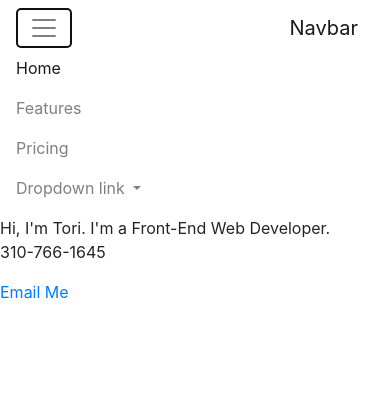
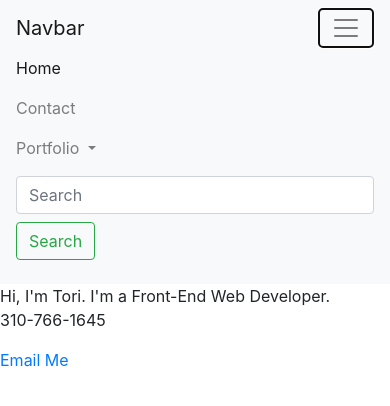
Before and after one commit to torismith94/portfolio, a plain HTML site: page index.html in a window 390 px wide. Both pictures are taken after a click on the button "Toggle navigation". Drawn offline with nearby package versions, Linux system fonts and the light colour scheme.

Commit message:
nav bar working and scaling to mobile

```diff
--- a/index.html
+++ b/index.html
@@ -14,33 +14,36 @@
 
 <body>
     <!-- Nav bar, sticky -->
-    <nav class="navbar navbar-toggleable-md navbar-light bg-faded">
-        <button class="navbar-toggler navbar-toggler-right" type="button" data-toggle="collapse" data-target="#navbarNavDropdown" aria-controls="navbarNavDropdown" aria-expanded="false" aria-label="Toggle navigation">
+    <nav class="navbar navbar-expand-lg navbar-light bg-light">
+        <a class="navbar-brand" href="#">Navbar</a>
+        <button class="navbar-toggler" type="button" data-toggle="collapse" data-target="#navbarSupportedContent" aria-controls="navbarSupportedContent" aria-expanded="false" aria-label="Toggle navigation">
           <span class="navbar-toggler-icon"></span>
         </button>
-        <a class="navbar-brand" href="#">Navbar</a>
-        <div class="collapse navbar-collapse" id="navbarNavDropdown">
-            <ul class="navbar-nav">
+
+        <div class="collapse navbar-collapse" id="navbarSupportedContent">
+          <ul class="navbar-nav mr-auto">
             <li class="nav-item active">
               <a class="nav-link" href="#">Home <span class="sr-only">(current)</span></a>
             </li>
             <li class="nav-item">
-                    <a class="nav-link" href="#">Features</a>
-                </li>
-                <li class="nav-item">
-                    <a class="nav-link" href="#">Pricing</a>
+              <a class="nav-link" href="#">Contact</a>
             </li>
             <li class="nav-item dropdown">
-                    <a class="nav-link dropdown-toggle" href="http://example.com" id="navbarDropdownMenuLink" data-toggle="dropdown" aria-haspopup="true" aria-expanded="false">
-          Dropdown link
+              <a class="nav-link dropdown-toggle" href="#" id="navbarDropdown" role="button" data-toggle="dropdown" aria-haspopup="true" aria-expanded="false">
+                Portfolio
               </a>
-                    <div class="dropdown-menu" aria-labelledby="navbarDropdownMenuLink">
+              <div class="dropdown-menu" aria-labelledby="navbarDropdown">
                 <a class="dropdown-item" href="#">Action</a>
                 <a class="dropdown-item" href="#">Another action</a>
+                <div class="dropdown-divider"></div>
                 <a class="dropdown-item" href="#">Something else here</a>
               </div>
             </li>
           </ul>
+          <form class="form-inline my-2 my-lg-0">
+            <input class="form-control mr-sm-2" type="search" placeholder="Search" aria-label="Search">
+            <button class="btn btn-outline-success my-2 my-sm-0" type="submit">Search</button>
+          </form>
         </div>
       </nav>
     <!-- About me div -->
```
Lines whose indentation alone changed are shown as unchanged.
